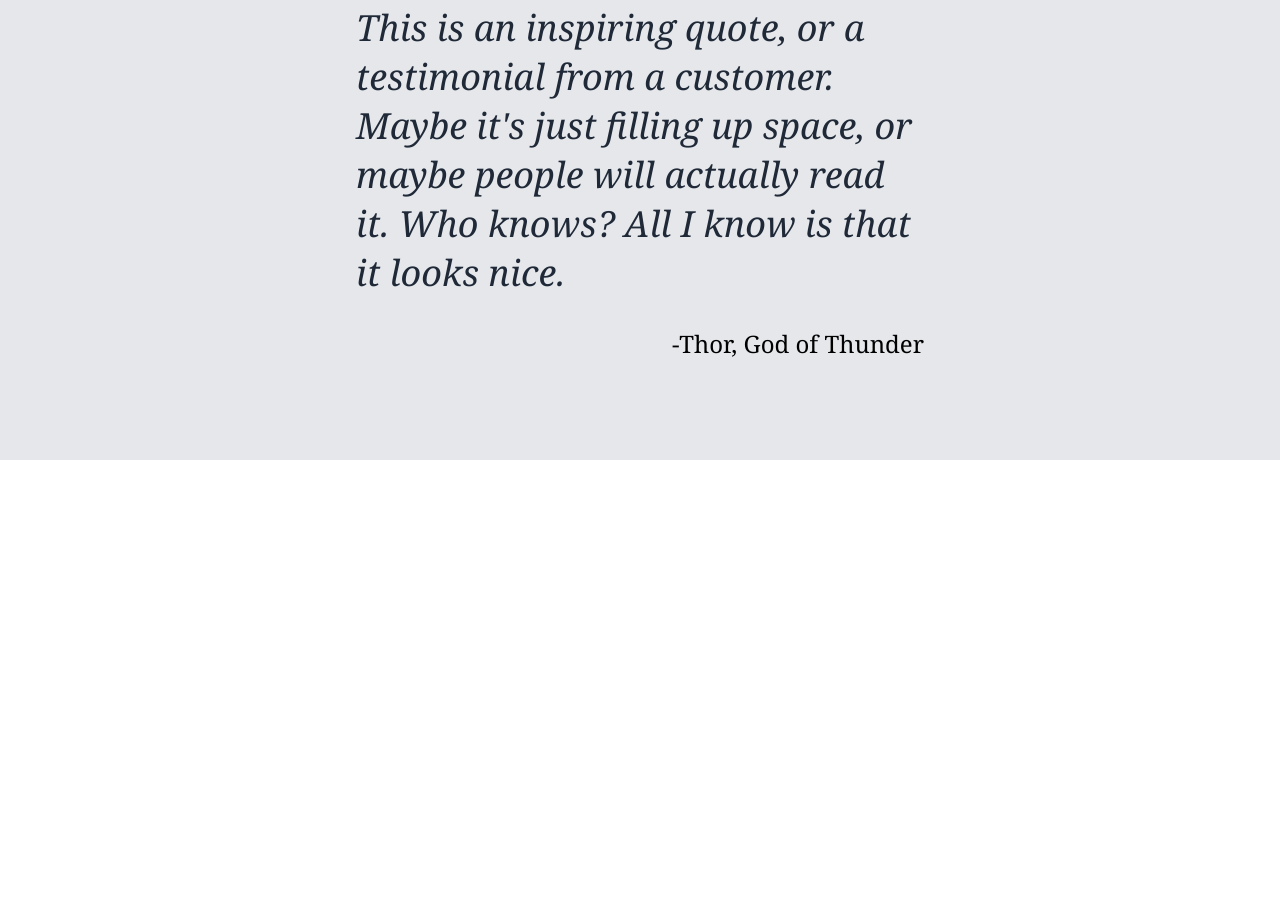
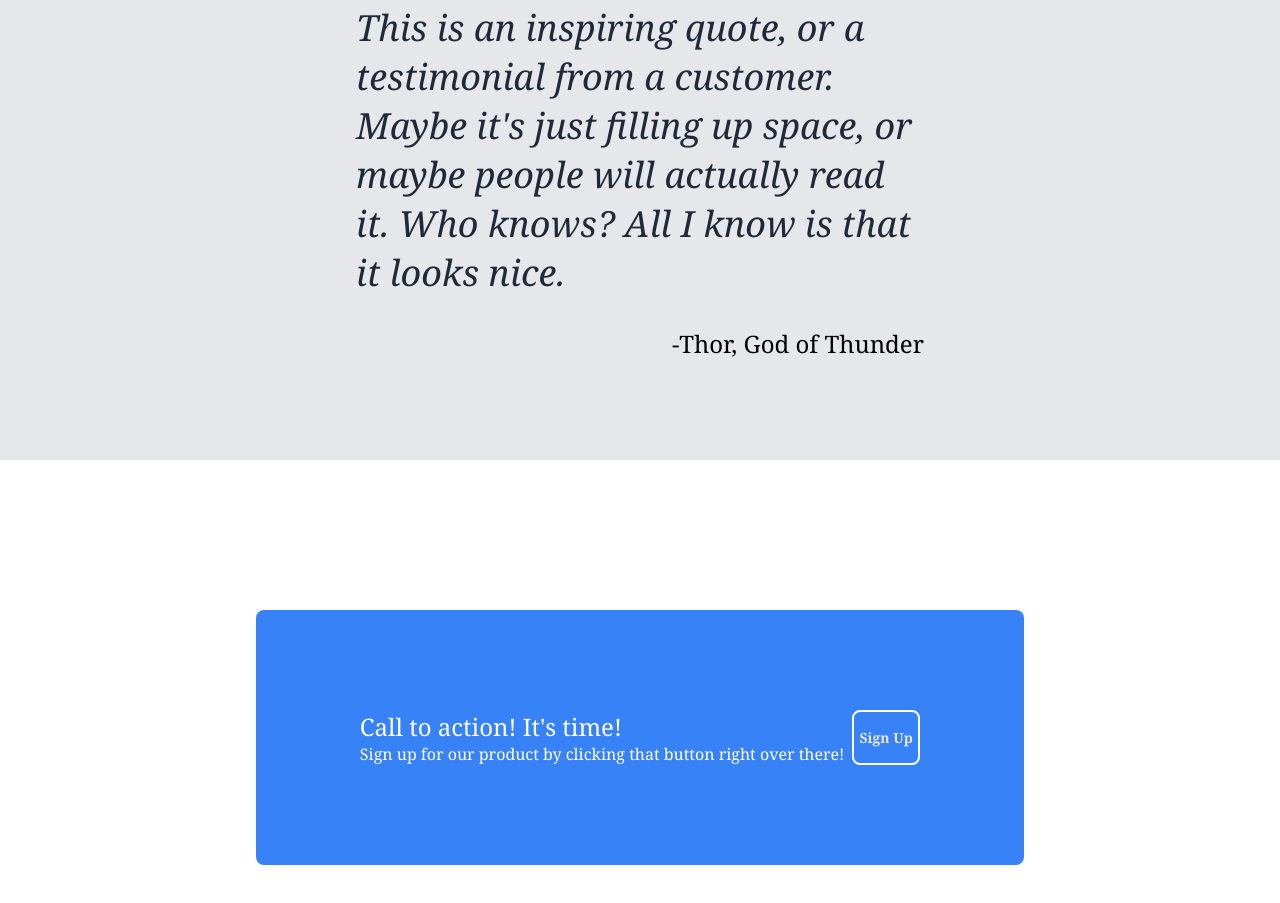
Before and after one commit to EliAiken/landing_page_one, a plain HTML site: page index.html in a window 1280 px wide. Shown: the part 1208-2111 px from the top of the page. Before the commit the page ends 1668 px from the top, so only its background shows below. Drawn offline with Linux system fonts and the light colour scheme.

Commit message:
Edit HTML and CSS of webpage through 2nd section
Edited the HTML and CSS styles to further develop the webpage.

```diff
--- a/index.html
+++ b/index.html
@@ -52,3 +52,11 @@
             <div class="author">-Thor, God of Thunder</div>
         </div>
     </section>
+    <section2>
+        <div class="finalsection-container">
+            <div class="action">Call to action! It's time!
+                <div class="action-subtext">Sign up for our product by clicking that button right over there!</div>
+            </div>
+            <button class="signup two">Sign Up</button>
+        </div>
+    </section2>
--- a/styles.css
+++ b/styles.css
@@ -145,3 +145,35 @@ section {
     font-size: 24px;
     font-weight: 500;
 }
+
+section2 {
+    background-color: white;
+}
+
+.finalsection-container {
+    display: flex;
+    justify-content: space-around;
+    width: 60%;
+    margin: 150px auto;
+    padding: 100px;
+    background-color: #3882F8;
+    border-radius: 8px;
+}
+
+.action {
+    color: white;
+    font-size: 24px;
+    font-weight: 500;
+}
+
+.finalsection-container .action .action-subtext {
+    font-size: 16px;
+    font-weight: 300;
+}
+
+.signup.two {
+    width: 12%;
+    border-color: white;
+    font-weight: 900;
+    border-style: solid;
+}
```
